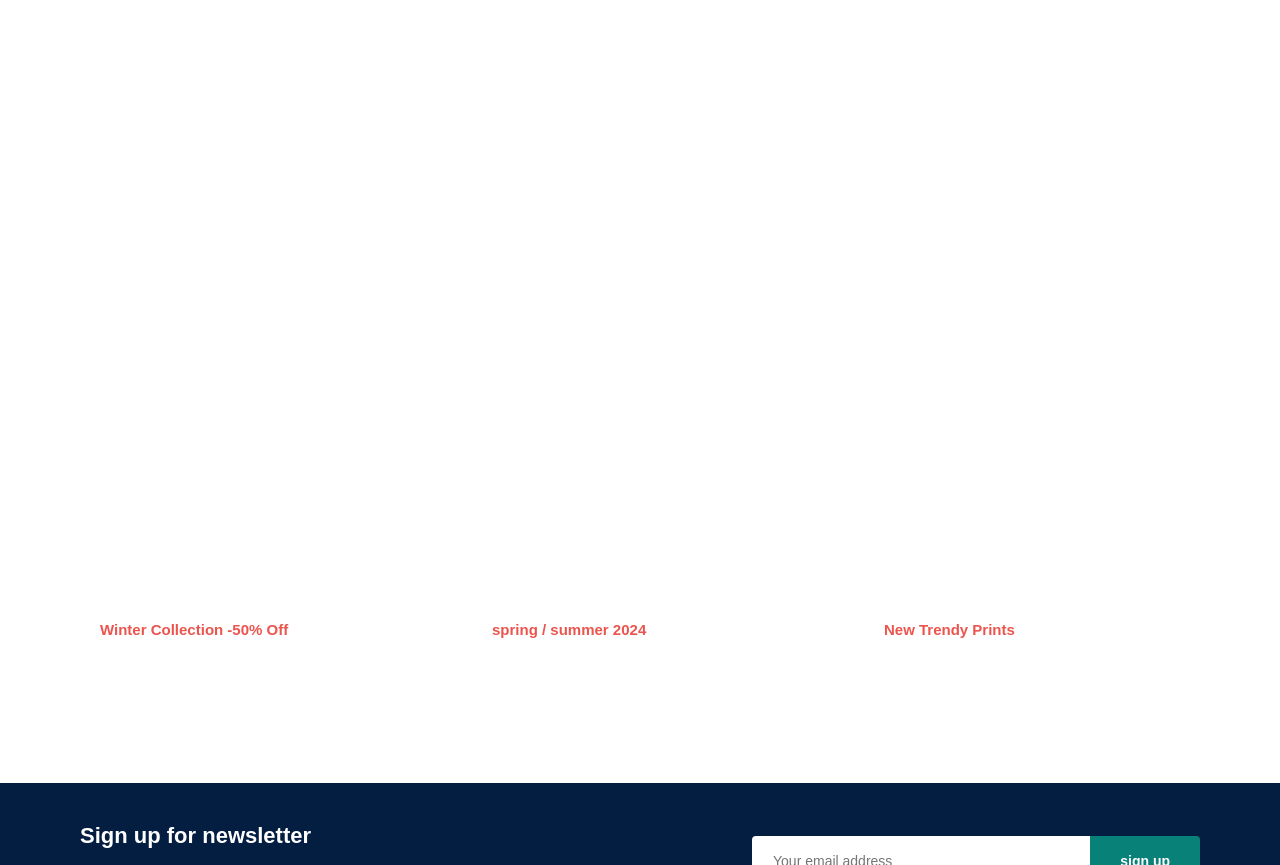
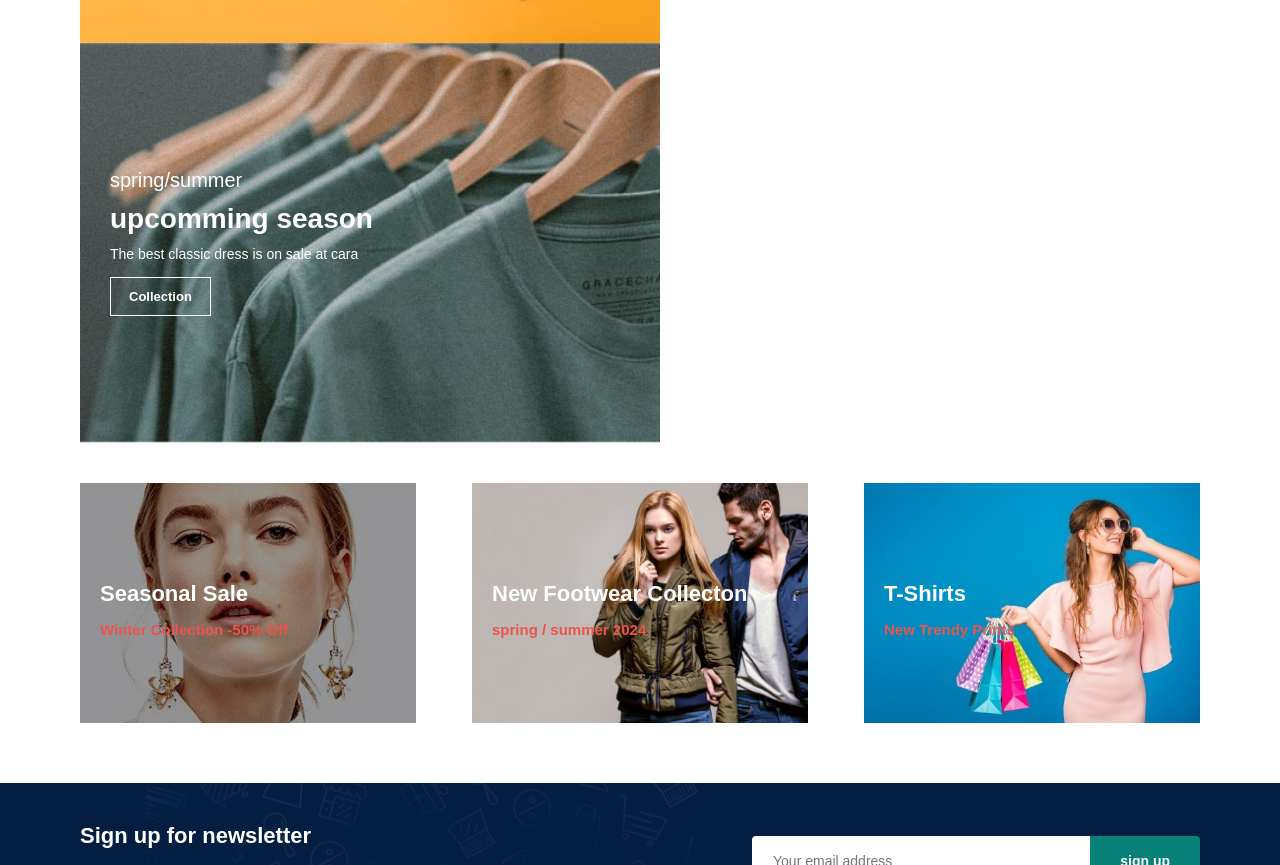
Before and after one commit to vikaskhan83/Cara-The-Shopping-Hub, a plain HTML site: page index.html in a window 1280 px wide. Shown: the part 3879-4744 px from the top of the page. Drawn offline with Linux system fonts and the light colour scheme; files whose address does not match are found by name.

Commit message:
Update style.css

```diff
--- a/style.css
+++ b/style.css
@@ -291,7 +291,7 @@ body{
     font-size: 16px;
 }
 
-#banner h2{
+# h2{
     color: #fff;
     font-size: 30px;
     padding: 10px 0;
@@ -311,7 +311,7 @@ body{
     flex-direction: column;
     align-items: flex-start;
     justify-content: center;
-    background-image: url(../web2/banner/b17.jpg);
+    background-image: url(banner/b17.jpg);
     min-width: 580px;
     height: 50vh;
     background-size: cover;
@@ -320,7 +320,7 @@ body{
 }
 
 #sm-banner .banner-box2{
-    background-image: url(../web2/banner/b10.jpg);
+    background-image: url(banner/b10.jpg);
 }
 
 #sm-banner{
@@ -365,7 +365,7 @@ body{
     flex-direction: column;
     align-items: flex-start;
     justify-content: center;
-    background-image: url(../web2/banner/b7.jpg);
+    background-image: url(banner/b7.jpg);
     min-width: 30%;
     height: 30vh;
     background-size: cover;
@@ -375,10 +375,10 @@ body{
 }
 
 #banner3 .banner-box2{
-    background-image: url(../web2/banner/b4.jpg);
+    background-image: url(banner/b4.jpg);
 }
 #banner3 .banner-box3{
-    background-image: url(../web2/banner/b18.jpg);
+    background-image: url(banner/b18.jpg);
 }
 
 #banner3 h2{
@@ -398,7 +398,7 @@ body{
     justify-content: space-between;
     flex-wrap: wrap;
     align-items: center;
-    background-image: url(../web2/banner/b14.png);
+    background-image: url(banner/b14.png);
     background-repeat: no-repeat;
     background-position: 20% 30%;
     background-color: #041e42;
```
